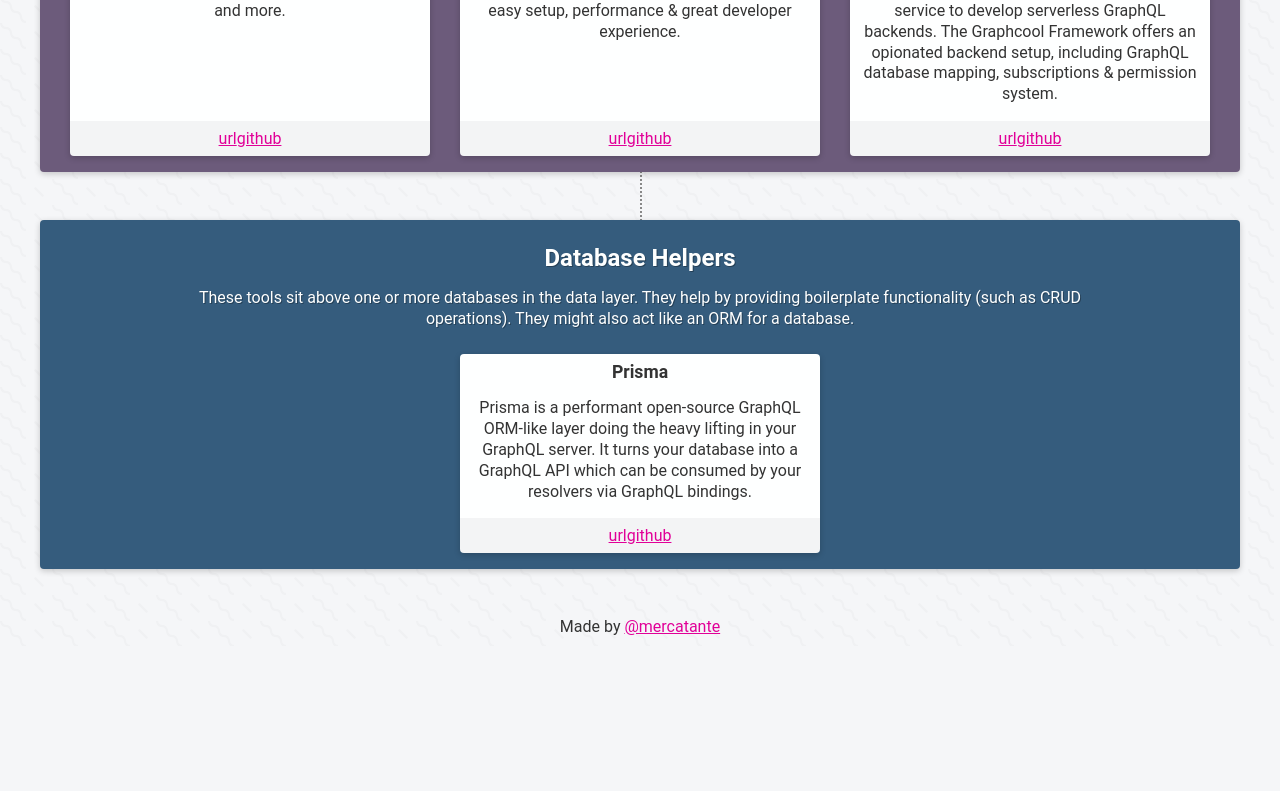
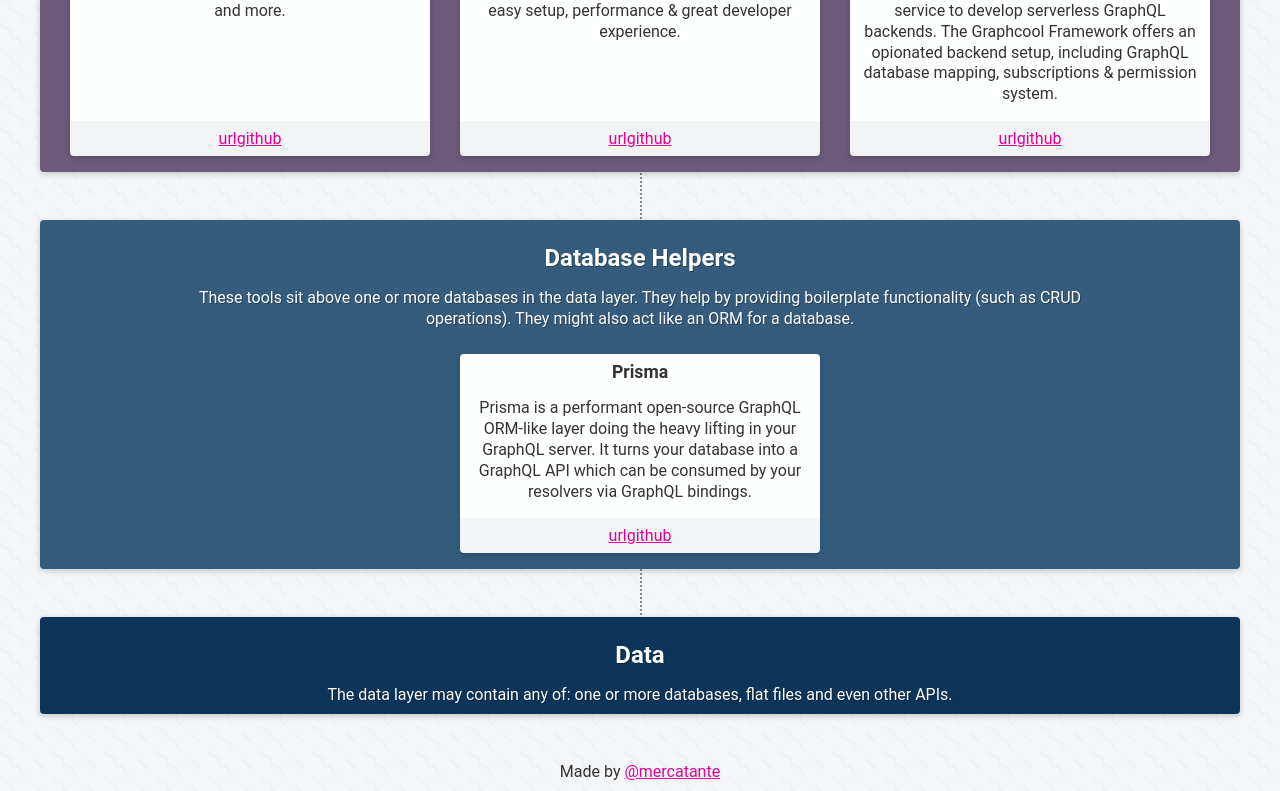
Before and after one commit to steven-mercatante/graphql-stack, a React (Create React App) app: page / in a window 1280 px wide. Shown: the part 1485-2276 px from the top of the page. Before the commit the page ends 2131 px from the top, so only its background shows below. Built offline with nearby package versions, Linux system fonts and the light colour scheme.

Commit message:
Add StaticSection for data layer

```diff
--- a/src/App.css
+++ b/src/App.css
@@ -94,6 +94,10 @@
   background-color: #355c7d;
 }
 
+.section.data {
+  background-color: #0d3559;
+}
+
 .tools {
   padding-top: 1rem;
   display: flex;
--- a/src/App.js
+++ b/src/App.js
@@ -2,6 +2,7 @@
 import "./App.css";
 
 import Section from "./components/Section";
+import StaticSection from "./components/StaticSection";
 import toolsData from "./toolsData";
 
 import graphqlLogo from "./graphql-logo.svg";
@@ -36,6 +37,16 @@
           {Object.entries(toolsData).map(([type, data], i) => (
             <Section type={type} data={data} key={i} />
           ))}
+          <StaticSection type="data" name="Data">
+            {() => (
+              <div>
+                <p>
+                  The data layer may contain any of: one or more databases, flat
+                  files and even other APIs.
+                </p>
+              </div>
+            )}
+          </StaticSection>
         </div>
         <footer>
           <p>
--- /dev/null
+++ b/src/components/StaticSection.js
@@ -0,0 +1,16 @@
+import React, { Component } from "react";
+
+class StaticSection extends Component {
+  render() {
+    const { type, name } = this.props;
+
+    return (
+      <div className={`section ${type}`}>
+        <h4 className="name">{name}</h4>
+        <div className="description">{this.props.children()}</div>
+      </div>
+    );
+  }
+}
+
+export default StaticSection;
```
